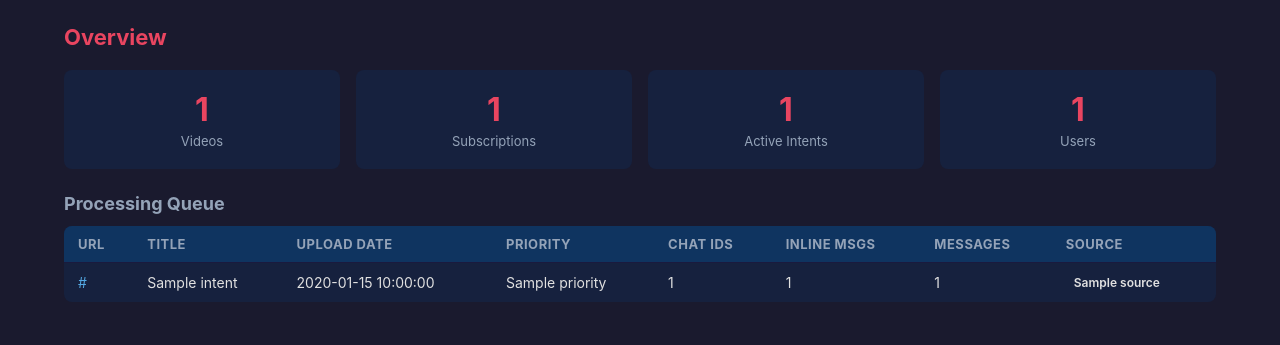
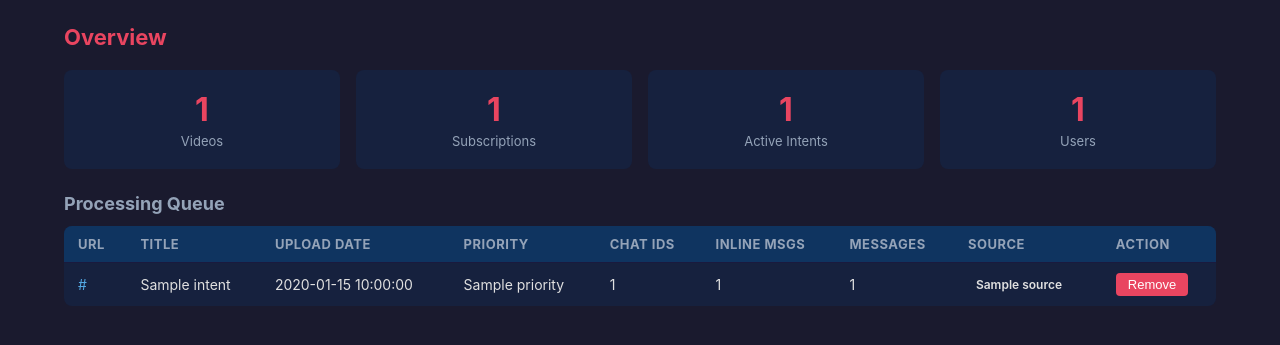
Before and after one commit to volkovskiyda/telegram-dasovbot, a Python web app: template dasovbot/dashboard/templates/index.html in a window 1280 px wide. Shown: the part 57-402 px from the top of the page. Run offline with Jinja, Linux system fonts and the light colour scheme; the template is opened without the code that fills it: most values are stand-ins (such as "Sample title", 1, 10 or a date in 2020).

Commit message:
feat: add remove button to processing queue in dashboard

```diff
--- a/dasovbot/dashboard/server.py
+++ b/dasovbot/dashboard/server.py
@@ -10,7 +10,7 @@ import jinja2
 from aiohttp import web
 
 from dasovbot.dashboard.auth import auth_middleware, login_page, login_post, logout, get_password
-from dasovbot.dashboard.views import index, videos, ignored, retry_ignored, remove_ignored, system
+from dasovbot.dashboard.views import index, videos, ignored, retry_ignored, remove_ignored, remove_intent, system
 
 if TYPE_CHECKING:
     from dasovbot.state import BotState
@@ -49,6 +49,7 @@ def create_app(state: BotState) -> web.Application:
     app.router.add_get('/ignored', ignored)
     app.router.add_post('/ignored/retry', retry_ignored)
     app.router.add_post('/ignored/remove', remove_ignored)
+    app.router.add_post('/intent/remove', remove_intent)
     app.router.add_get('/system', system)
 
     return app
--- a/dasovbot/dashboard/templates/index.html
+++ b/dasovbot/dashboard/templates/index.html
@@ -35,6 +35,7 @@
             <th>Inline Msgs</th>
             <th>Messages</th>
             <th>Source</th>
+            <th>Action</th>
         </tr>
     </thead>
     <tbody>
@@ -52,9 +53,15 @@
                 <span class="badge badge-{{ intent.source }}">{{ intent.source }}</span>
                 {% endif %}
             </td>
+            <td>
+                <form method="post" action="/intent/remove" style="margin: 0;">
+                    <input type="hidden" name="url" value="{{ intent.url }}">
+                    <button type="submit" style="background: #e94560; color: #fff; border: none; padding: 4px 12px; border-radius: 4px; cursor: pointer; font-size: 13px;">Remove</button>
+                </form>
+            </td>
         </tr>
         {% else %}
-        <tr><td colspan="8" class="text-muted" style="text-align: center;">Queue is empty</td></tr>
+        <tr><td colspan="9" class="text-muted" style="text-align: center;">Queue is empty</td></tr>
         {% endfor %}
     </tbody>
 </table>
```
Also changed, not shown: dasovbot/dashboard/views.py (+9 -0 lines).
